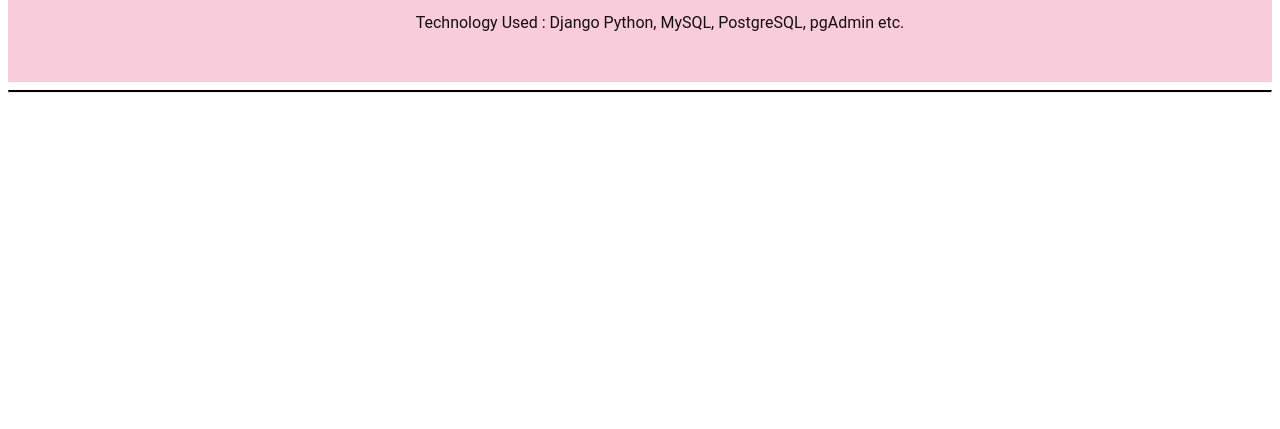
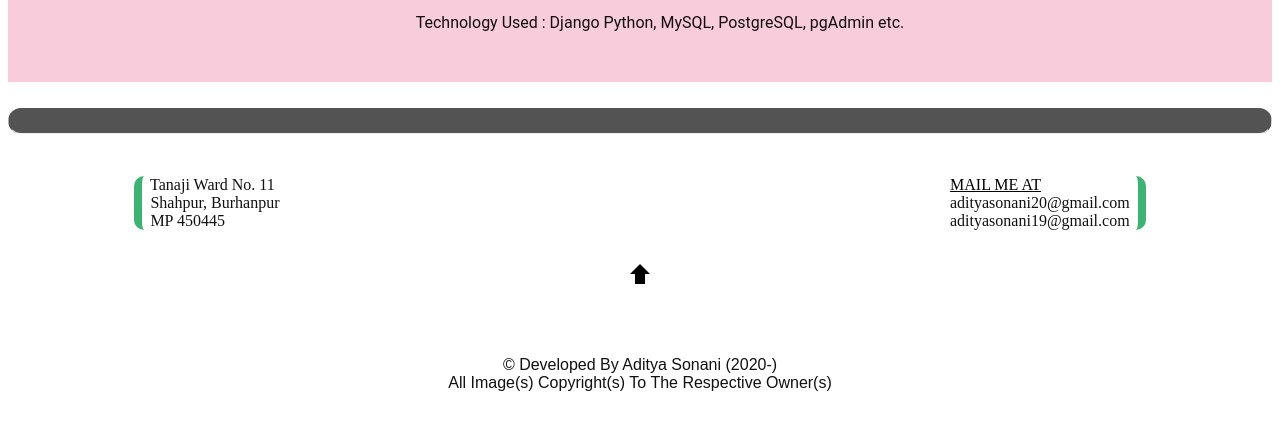
Before and after one commit to adityasonani/helloworld, a plain HTML site: page index.html in a window 1280 px wide. Shown: the part 1563-1992 px from the top of the page. Before the commit the page ends 1664 px from the top, so only its background shows below. Drawn offline with Linux system fonts and the light colour scheme.

Commit message:
Update index.html

```diff
--- a/index.html
+++ b/index.html
@@ -130,11 +130,11 @@
                 }
             }
             .Skills li.HTML::after{
-                animation-name: HTML;
+                animation-name: HTML5;
             }
-            @keyframes HTML {
+            @keyframes HTML5 {
                 to{
-                    width: 70%;
+                    width: 80%;
                 }
             }
     /* SKILLS SECTION ENDS HERE */
@@ -198,6 +198,61 @@
             text-align: center;
         }
     /* PROJECTS SECTION ENDS HERE */
+
+    /* FOOTER SECTION STARTS HERE */
+        .Footer{
+            /* background-color: #8ee98b94; */
+            background-color: rgb(255, 255, 255);
+            max-width: 100%;
+            height:auto;
+            position: relative;
+            top:50%;
+            left: 0%;
+            overflow: hidden;
+            /*font-family: Roboto;*/
+        }
+        .lastone{
+            border-top: 25px solid  rgba(12, 12, 12, 0.705);
+            /*border-top: 25px solid  rgba(237, 241, 11, 0.623);*/
+            border-radius: 50px;
+        }
+        .Footer .addressfoot{
+            margin-left: 10%;
+            border-left: 8px solid #3CB371;
+            border-radius: 10px;
+            float: left;
+            font-family: "Times New Roman", Courier, monospace;
+        }
+        .Footer .numberfoot{
+            margin-right: 10%;
+            border-right: 8px solid #3CB371;
+            border-radius: 10px;
+            float: right;
+            font-family: "Times New Roman", Courier, monospace;
+        }
+
+    /* FOOTER SECTION ENDS HERE */
+        .topalign{
+            text-align: center;
+        }
+    /* COPYRIGHT SECTION STARTS HERE */
+        .Copyright{
+            /* background-color: #8ee98b94; */
+            background-color: rgb(255, 255, 255);
+            max-width: 100%;
+            height:auto;
+            position: relative;
+            top:50%;
+            left: 0%;
+            overflow: hidden;
+            /*font-family: Roboto;*/
+        }
+        .Copyright #developed{
+            position: relative;
+            margin: 50px 0;
+            text-align:center;
+        }
+    /* COPYRIGHT SECTION ENDS HERE */
         </style>
     </head>
 <body>
@@ -244,7 +299,7 @@
                 <li class="Cpp"> C/C++ </li>
                 <li class="Java"> JAVA </li>
                 <li class="Django"> DJANGO PYTHON </li>
-                <li class="HTML"> HTML/CSS </li>
+                <li class="HTML"> HTML5/CSS </li>
             </ul>
         </div>
     </div>
@@ -327,7 +382,44 @@
             </li>
         </ul>
     </div>
-    <hr>
+    <br>
     <!-- PROJECTS SECTION ENDS HERE -->
+
+    <!-- FOOTER STARTS -->
+    <hr class="lastone">
+    <br>
+    <div class="Footer">
+        <p class="addressfoot"> &nbsp; Tanaji Ward No. 11 <br>
+            &nbsp; Shahpur, Burhanpur <br>
+            &nbsp; MP 450445
+        </p>
+        <p class="numberfoot">
+            <a href="mailto: adityasonani20@gmail.com" target="_blank" title="Mail" style="color: black; background-color:transparent;">
+                MAIL ME AT
+            </a>
+            <br>
+            adityasonani20@gmail.com &nbsp;
+            <br>
+            adityasonani19@gmail.com &nbsp;
+        </p>
+    </div>
+    <br>
+    <div class="topalign">
+        <a href="#">
+            <img border="0" alt="Top" src="arrowup.png" width="20" height="20">
+        </a>
+    </div>
+    <!-- FOOTER ENDS -->
+    <br>
+    <!-- COPYRIGHT STARTS -->
+    <div class="Copyright">
+        <p id="developed">
+            &copy; Developed By Aditya Sonani (2020-)
+            <br>
+            All Image(s) Copyright(s) To The Respective Owner(s)
+        </p>
+    </div>
+
+    <!-- COPYRIGHT ENDS -->
 </body>
 </html>
```
